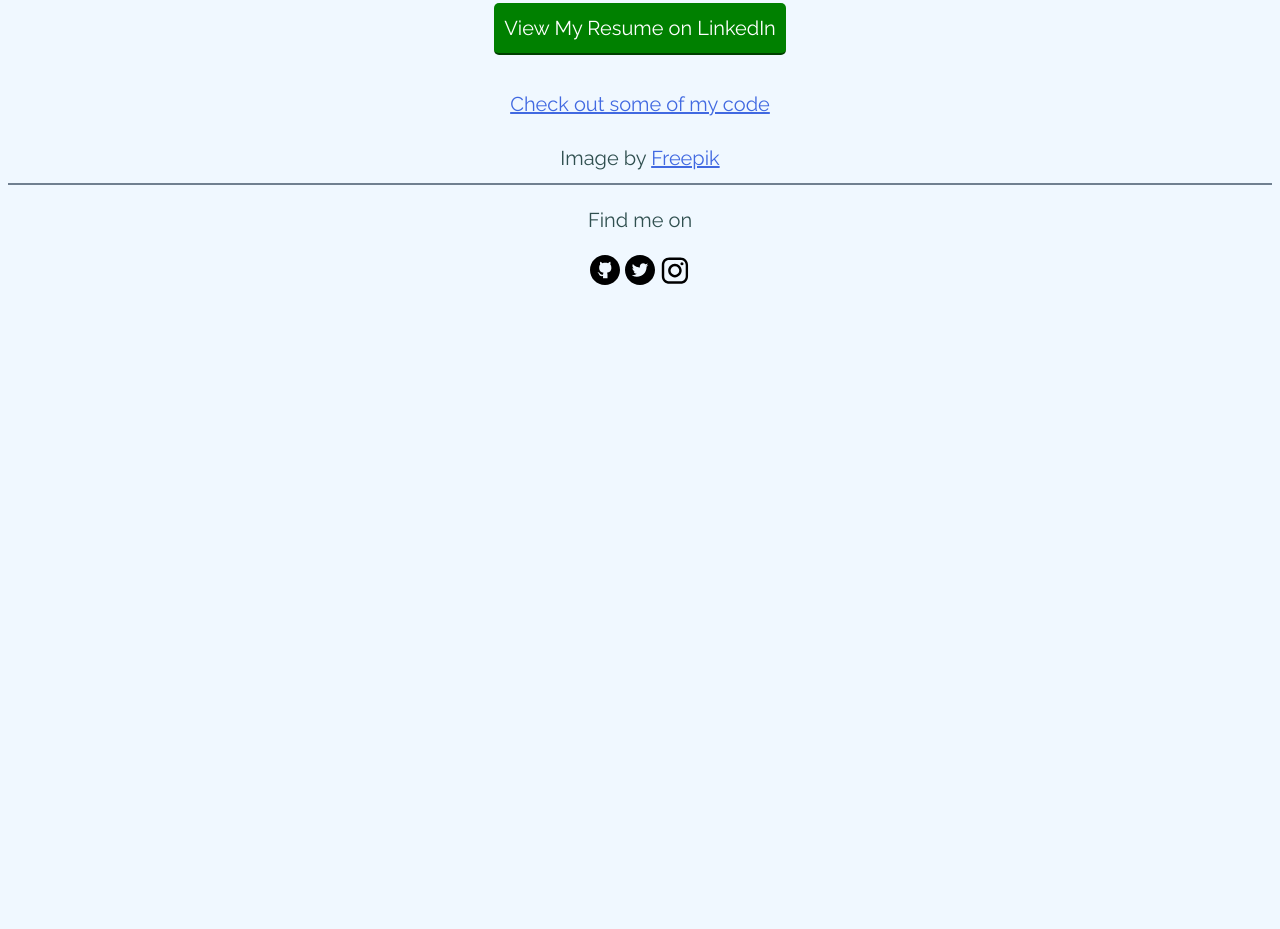
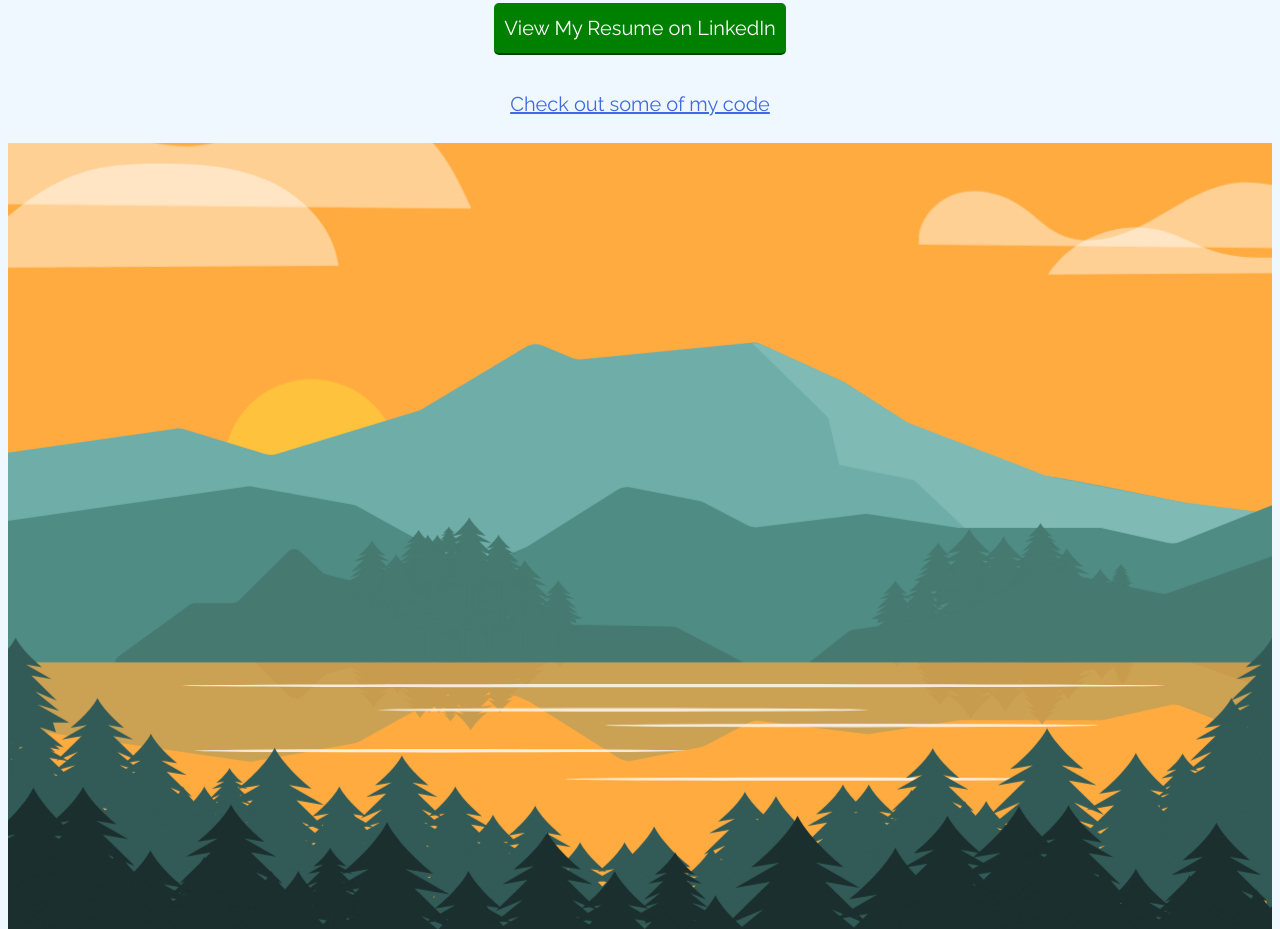
Before and after one commit to elisenbaer/elise-baer-portfolio-website, a plain HTML site: page about.html in a window 1280 px wide. Shown: the part 950-1879 px from the top of the page. Before the commit the page ends 1253 px from the top, so only its background shows below. Drawn offline with Linux system fonts and the light colour scheme.

Commit message:
Revert "remove svg animation from about page"
This reverts commit 96abd599e267cd7f506ce75cb678df1f09f513fc.

```diff
--- a/about.html
+++ b/about.html
@@ -122,7 +122,9 @@
         <br>
 
 <!-- Mountainscape SVG -->
-    <!-- <div class="mountainscape">
+    <div class="mountainscape">
+        <!-- Generator: Adobe Illustrator 27.5.0, SVG Export Plug-In . SVG Version: 6.00 Build 0)  -->
+
         <svg
            version="1.1"
            x="0px"
@@ -739,7 +741,7 @@
 
 
 
-</div> -->
+</div>
 
         <div class="mountainscape2-credit">
             Image by <a href="https://www.freepik.com/free-vector/flat-design-lake-scenery_20289019.htm#query=mountain%20tree&position=19&from_view=search&track=ais" target="_blank">Freepik</a>
```
